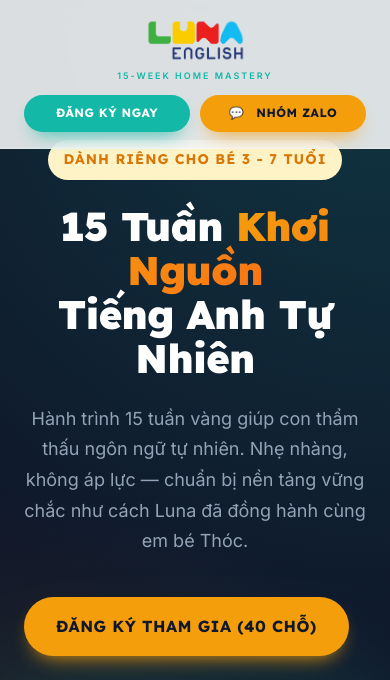
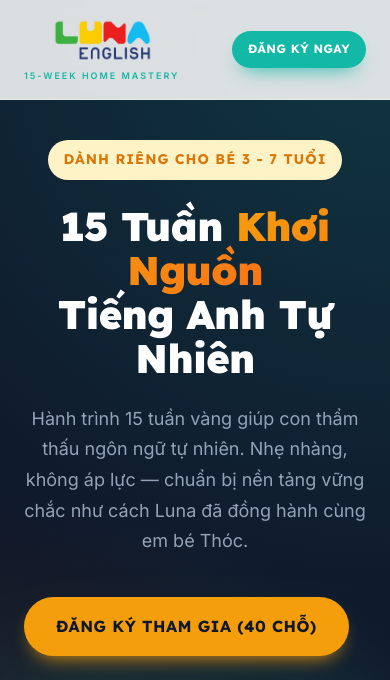
Before and after one commit to goonlineenglish/contuhoc-landing, a plain HTML site: page index.html in a window 390 px wide. Shown: the top 680 px of the page. Drawn offline with Linux system fonts and the light colour scheme.

Commit message:
Cập nhật link đăng ký và giao diện mobile header

```diff
--- a/index.html
+++ b/index.html
@@ -338,10 +338,10 @@
             .section-title { font-size: 2rem; }
             .hero-text h1 { font-size: 2.5rem; }
 
-            /* Xếp đè logo và dàn ngang 2 nút button trên Mobile */
-            .header-inner { flex-direction: column; align-items: center; text-align: center; gap: 12px; }
-            .header-actions { flex-direction: row; justify-content: center; width: 100%; gap: 10px; }
-            .header-actions .btn { padding: 8px 12px !important; font-size: 12px !important; flex: 1; text-align: center; justify-content: center; }
+            /* Giữ logo và nút hiển thị ngang trên Mobile giống Desktop */
+            .header-inner { flex-direction: row; justify-content: space-between; gap: 8px; text-align: left; }
+            .header-actions { width: auto; justify-content: flex-end; gap: 8px; }
+            .header-actions .btn { padding: 8px 16px !important; font-size: 12px !important; flex: none; display: inline-flex; }
             .logo-text { font-size: 20px; }
             .logo-sub { font-size: 9px; }
 
@@ -369,7 +369,6 @@
             </div>
             <div class="header-actions">
                 <a href="#register-section" class="btn btn-primary">Đăng ký ngay</a>
-                <a href="https://zalo.me/g/rdmdzl104" target="_blank" class="btn btn-accent"><i style="font-style: normal; margin-right: 4px;">💬</i> Nhóm Zalo</a>
             </div>
         </div>
     </header>
@@ -381,7 +380,7 @@
                 <h1>15 Tuần <span class="text-gradient gradient-accent">Khơi Nguồn</span><br>Tiếng Anh Tự Nhiên</h1>
                 <p class="hero-desc">Hành trình 15 tuần vàng giúp con thẩm thấu ngôn ngữ tự nhiên. Nhẹ nhàng, không áp lực — chuẩn bị nền tảng vững chắc như cách Luna đã đồng hành cùng em bé Thóc.</p>
                 <div style="display: flex; gap: 16px; flex-wrap: wrap;">
-                    <a href="https://zalo.me/g/rdmdzl104" target="_blank" class="btn btn-accent">Đăng ký tham gia (40 chỗ)</a>
+                    <a href="#register-section" class="btn btn-accent">Đăng ký tham gia (40 chỗ)</a>
                 </div>
             </div>
             <div class="hero-image-wrapper">
```
